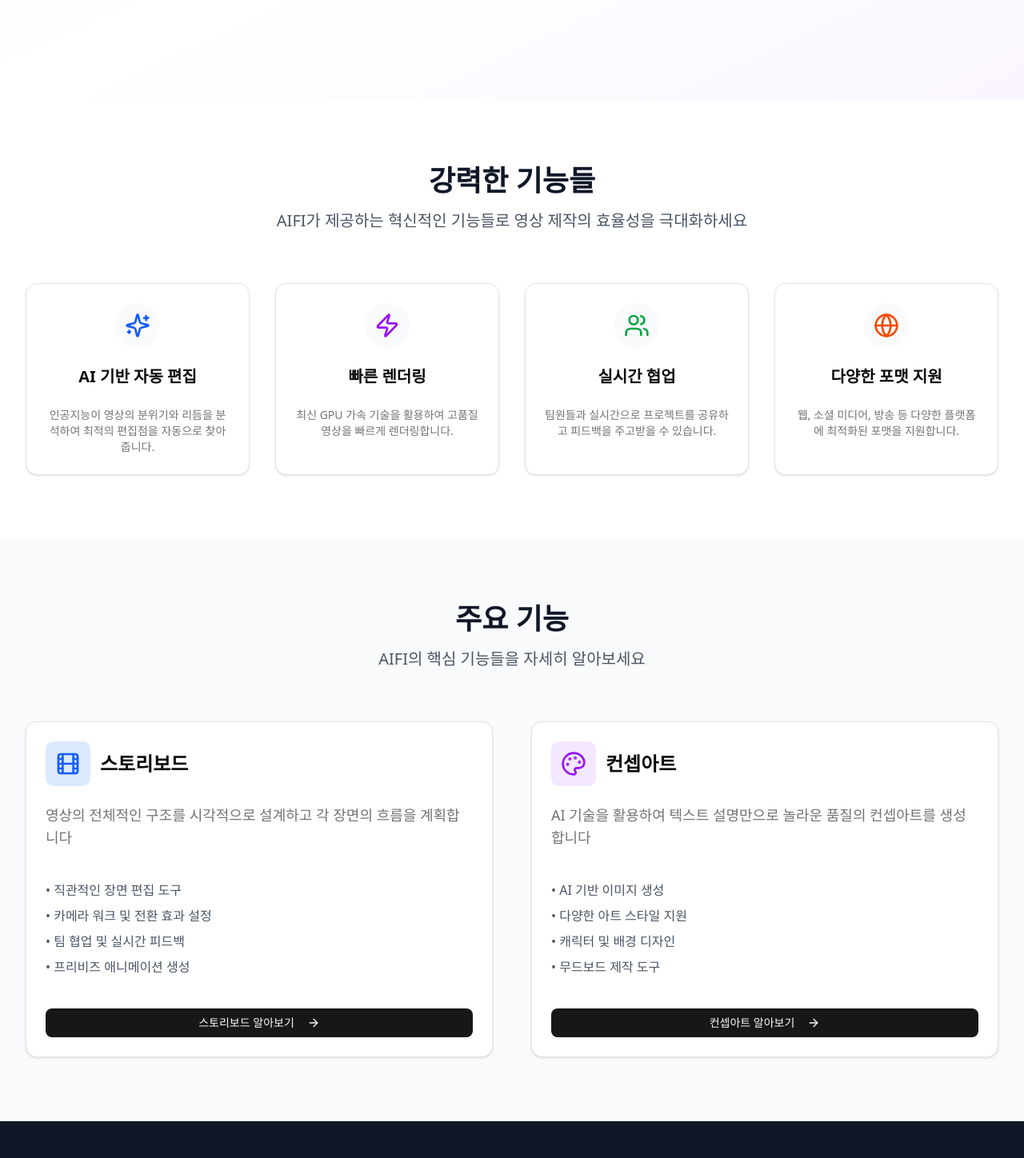
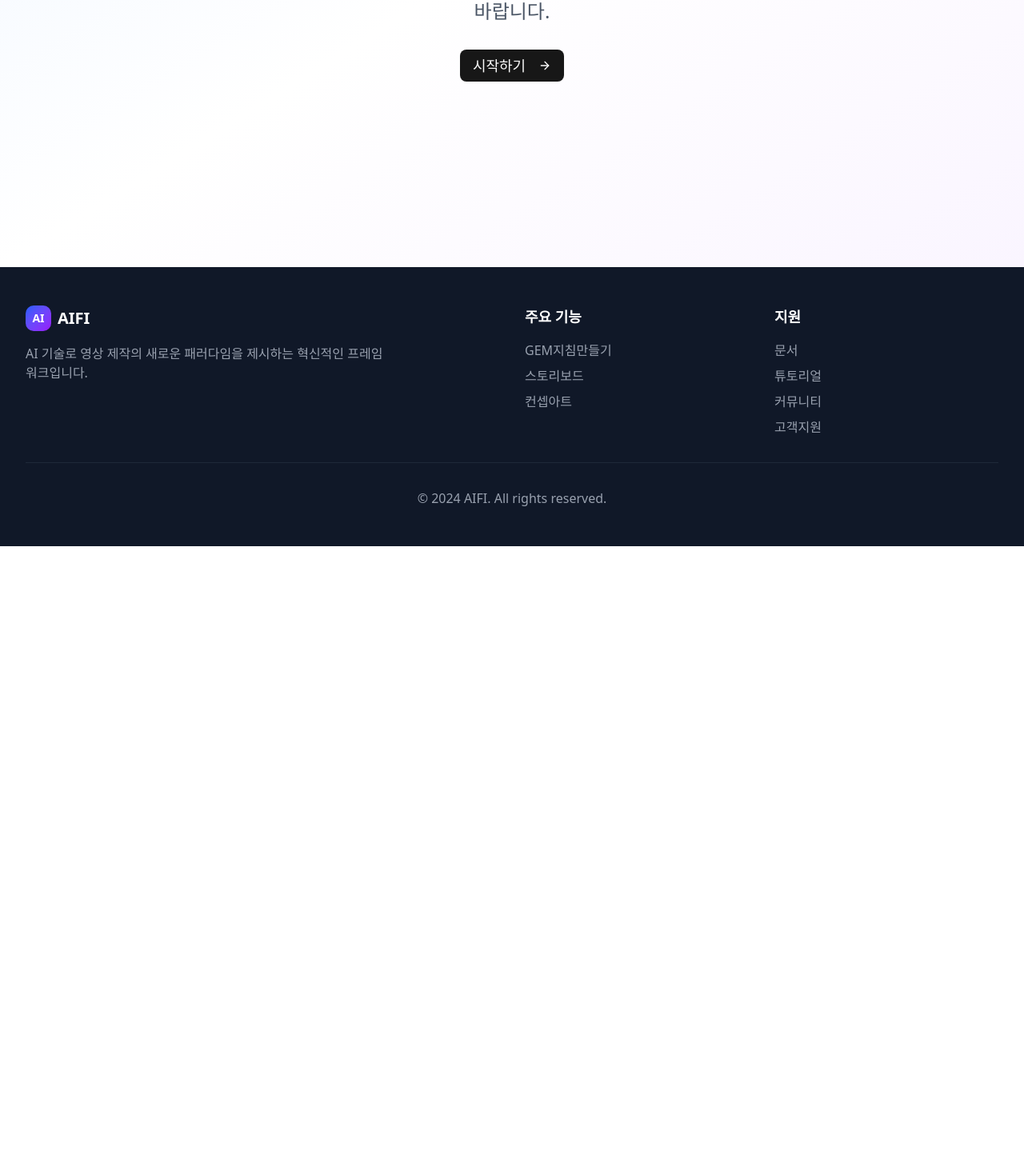
Before and after one commit to dokbun2/manual, a React (Vite) app: page / in a window 1280 px wide. Shown: the part 531-1979 px from the top of the page at 80% size. After the commit the page ends 1214 px from the top, so only its background shows below. Built offline with nearby package versions, Linux system fonts and the light colour scheme.

Commit message:
매뉴얼 수정
1

```diff
--- a/src/components/GemGuidePage.jsx
+++ b/src/components/GemGuidePage.jsx
@@ -173,15 +173,15 @@
 
                       {/* 젬 지침 제목 참조 */}
                       <div className="bg-gray-50 p-4 rounded-lg">
-                        <h3 className="text-gray-800 font-bold mb-3 text-xl">2. 젬 지침 제목 참조</h3>
+                        <h3 className="text-gray-800 font-bold mb-3 text-xl">2. 젬 지침 제목 참조 (사용자에 따라 변경가능)</h3>
                         <div className="space-y-2">
                           {[
-                            "영화&CF프레임워크 지침만들기",
-                            "JSON EDITOR 사용방법",
-                            "[스테이지3] 컨셉아트 단계(2번 넣기)",
-                            "[스테이지4] 컨셉아트 프롬프트 생성단계(3번 넣기)",
+                            "[스테이지1] 아이디어 및 콘셉 도출단계",
+                            "[스테이지2] 트리트먼트 및 시나리오 개발 단계(1번 넣기)",
+                            "[스테이지3] 비주얼 컨셉 정의 단계(2번 넣기)",
+                            "[스테이지4] 컨셉아트 프롬프트 엔지니어링 단계(3번 넣기)",
                             "[스테이지5] 장면분할 단계(2,4번 넣기)",
-                            "[스테이지6] 이미지프롬프트 생성단계(4,5번 넣기)",
+                            "[스테이지6] 샷 이미지 프롬프트 생성 생성 단계(4,5번 넣기)",
                             "[스테이지7] 영상 프롬프트 생성단계(5, 6번넣기)",
                             "[스테이지8] 오디오 프롬프트 생성단계(5번 넣기)"
                           ].map((item, index) => (
--- a/src/components/HomePage.jsx
+++ b/src/components/HomePage.jsx
@@ -1,37 +1,15 @@
 import { Link } from 'react-router-dom'
 import { Button } from '@/components/ui/button'
 import { Card, CardContent, CardDescription, CardHeader, CardTitle } from '@/components/ui/card'
-import { ArrowRight, Play, Palette, Film, Sparkles, Zap, Users, Globe } from 'lucide-react'
+import { ArrowRight, Palette, Film } from 'lucide-react'
 import { motion } from 'framer-motion'
 
 const HomePage = () => {
-  const features = [
-    {
-      icon: <Sparkles className="h-8 w-8 text-blue-600" />,
-      title: "AI 기반 자동 편집",
-      description: "인공지능이 영상의 분위기와 리듬을 분석하여 최적의 편집점을 자동으로 찾아줍니다."
-    },
-    {
-      icon: <Zap className="h-8 w-8 text-purple-600" />,
-      title: "빠른 렌더링",
-      description: "최신 GPU 가속 기술을 활용하여 고품질 영상을 빠르게 렌더링합니다."
-    },
-    {
-      icon: <Users className="h-8 w-8 text-green-600" />,
-      title: "실시간 협업",
-      description: "팀원들과 실시간으로 프로젝트를 공유하고 피드백을 주고받을 수 있습니다."
-    },
-    {
-      icon: <Globe className="h-8 w-8 text-orange-600" />,
-      title: "다양한 포맷 지원",
-      description: "웹, 소셜 미디어, 방송 등 다양한 플랫폼에 최적화된 포맷을 지원합니다."
-    }
-  ]
 
   return (
     <div className="min-h-screen">
       {/* Hero Section */}
-      <section className="relative bg-gradient-to-br from-blue-50 via-white to-purple-50 py-20 lg:py-32 overflow-hidden">
+      <section className="relative bg-gradient-to-br from-blue-50 via-white to-purple-50 min-h-screen flex items-center overflow-hidden">
         <div className="absolute inset-0 bg-grid-pattern opacity-5"></div>
         <div className="relative max-w-7xl mx-auto px-4 sm:px-6 lg:px-8">
           <div className="text-center">
@@ -63,127 +41,6 @@
         </div>
       </section>
 
-      {/* Features Section */}
-      <section className="py-20 bg-white">
-        <div className="max-w-7xl mx-auto px-4 sm:px-6 lg:px-8">
-          <div className="text-center mb-16">
-            <h2 className="text-3xl md:text-4xl font-bold text-gray-900 mb-4">
-              강력한 기능들
-            </h2>
-            <p className="text-xl text-gray-600 max-w-2xl mx-auto">
-              AIFI가 제공하는 혁신적인 기능들로 영상 제작의 효율성을 극대화하세요
-            </p>
-          </div>
-          <div className="grid grid-cols-1 md:grid-cols-2 lg:grid-cols-4 gap-8">
-            {features.map((feature, index) => (
-              <motion.div
-                key={index}
-                initial={{ opacity: 0, y: 20 }}
-                animate={{ opacity: 1, y: 0 }}
-                transition={{ duration: 0.6, delay: index * 0.1 }}
-              >
-                <Card className="h-full hover:shadow-lg transition-shadow duration-300">
-                  <CardHeader className="text-center">
-                    <div className="mx-auto mb-4 p-3 bg-gray-50 rounded-full w-fit">
-                      {feature.icon}
-                    </div>
-                    <CardTitle className="text-xl">{feature.title}</CardTitle>
-                  </CardHeader>
-                  <CardContent>
-                    <CardDescription className="text-center">
-                      {feature.description}
-                    </CardDescription>
-                  </CardContent>
-                </Card>
-              </motion.div>
-            ))}
-          </div>
-        </div>
-      </section>
-
-      {/* Main Sections */}
-      <section className="py-20 bg-gray-50">
-        <div className="max-w-7xl mx-auto px-4 sm:px-6 lg:px-8">
-          <div className="text-center mb-16">
-            <h2 className="text-3xl md:text-4xl font-bold text-gray-900 mb-4">
-              주요 기능
-            </h2>
-            <p className="text-xl text-gray-600 max-w-2xl mx-auto">
-              AIFI의 핵심 기능들을 자세히 알아보세요
-            </p>
-          </div>
-
-          <div className="grid grid-cols-1 lg:grid-cols-2 gap-12">
-            {/* Storyboard Section */}
-            <motion.div
-              initial={{ opacity: 0, x: -20 }}
-              animate={{ opacity: 1, x: 0 }}
-              transition={{ duration: 0.6 }}
-            >
-              <Card className="h-full hover:shadow-xl transition-all duration-300 group">
-                <CardHeader className="pb-4">
-                  <div className="flex items-center space-x-3 mb-4">
-                    <div className="p-3 bg-blue-100 rounded-lg group-hover:bg-blue-200 transition-colors">
-                      <Film className="h-8 w-8 text-blue-600" />
-                    </div>
-                    <CardTitle className="text-2xl">스토리보드</CardTitle>
-                  </div>
-                  <CardDescription className="text-lg">
-                    영상의 전체적인 구조를 시각적으로 설계하고 각 장면의 흐름을 계획합니다
-                  </CardDescription>
-                </CardHeader>
-                <CardContent className="space-y-4">
-                  <ul className="space-y-2 text-gray-600">
-                    <li>• 직관적인 장면 편집 도구</li>
-                    <li>• 카메라 워크 및 전환 효과 설정</li>
-                    <li>• 팀 협업 및 실시간 피드백</li>
-                    <li>• 프리비즈 애니메이션 생성</li>
-                  </ul>
-                  <Button className="w-full mt-6" asChild>
-                    <Link to="/storyboard">
-                      스토리보드 알아보기 <ArrowRight className="ml-2 h-4 w-4" />
-                    </Link>
-                  </Button>
-                </CardContent>
-              </Card>
-            </motion.div>
-
-            {/* Concept Art Section */}
-            <motion.div
-              initial={{ opacity: 0, x: 20 }}
-              animate={{ opacity: 1, x: 0 }}
-              transition={{ duration: 0.6 }}
-            >
-              <Card className="h-full hover:shadow-xl transition-all duration-300 group">
-                <CardHeader className="pb-4">
-                  <div className="flex items-center space-x-3 mb-4">
-                    <div className="p-3 bg-purple-100 rounded-lg group-hover:bg-purple-200 transition-colors">
-                      <Palette className="h-8 w-8 text-purple-600" />
-                    </div>
-                    <CardTitle className="text-2xl">컨셉아트</CardTitle>
-                  </div>
-                  <CardDescription className="text-lg">
-                    AI 기술을 활용하여 텍스트 설명만으로 놀라운 품질의 컨셉아트를 생성합니다
-                  </CardDescription>
-                </CardHeader>
-                <CardContent className="space-y-4">
-                  <ul className="space-y-2 text-gray-600">
-                    <li>• AI 기반 이미지 생성</li>
-                    <li>• 다양한 아트 스타일 지원</li>
-                    <li>• 캐릭터 및 배경 디자인</li>
-                    <li>• 무드보드 제작 도구</li>
-                  </ul>
-                  <Button className="w-full mt-6" asChild>
-                    <Link to="/concept-art">
-                      컨셉아트 알아보기 <ArrowRight className="ml-2 h-4 w-4" />
-                    </Link>
-                  </Button>
-                </CardContent>
-              </Card>
-            </motion.div>
-          </div>
-        </div>
-      </section>
 
       {/* Footer */}
       <footer className="bg-gray-900 text-white py-12">
```
